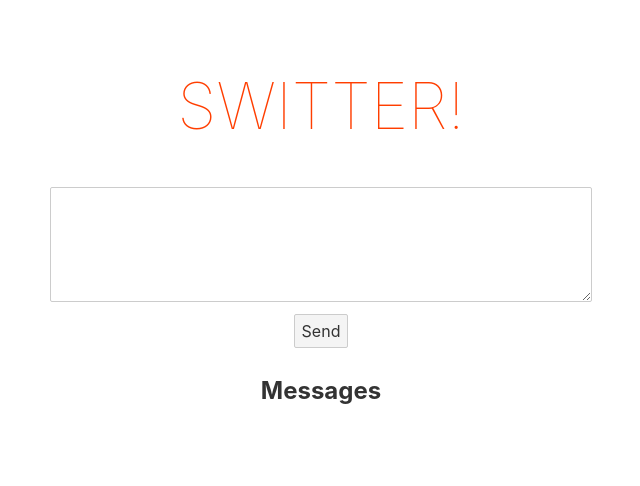
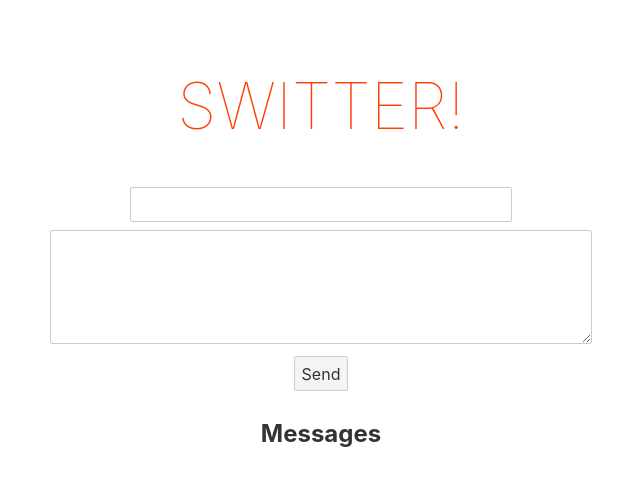
Before and after one commit to edobxt/slam4-21-svelte, a Svelte app: page / in a window 1280 px wide. Shown: the top 486 px of the page, without its empty margins (319-959 px from the left). Built offline with nearby package versions, Linux system fonts and the light colour scheme.

Commit message:
Modification style input auteur

```diff
--- a/src/App.svelte
+++ b/src/App.svelte
@@ -20,7 +20,7 @@
 <main>
 	<h1>{name}!</h1>
 
-    <Message author="Jojo" on:message={addMessage}/>
+    <Message on:message={addMessage}/>
 
     <div>
         <h2>Messages</h2>
--- a/src/Message.svelte
+++ b/src/Message.svelte
@@ -7,8 +7,8 @@
 
     // Message a envoyer
     let message = "";
-    // Props author
-    export let author;
+    // Auteur du message
+    let author = "";
     // Ajoute un message à la liste des messages
     const saveMessage = () => {
         // Structure d'un message
@@ -24,13 +24,21 @@
         dispatch('message', newMessage);
         // Reset de la variable message
         message = "";
+        // Reset de la variable author
+        author = "";
     }
 </script>
 
 <main>
+    <input class="text" type="text" bind:value={author}>
+    <br>
     <textarea cols="50" rows="5" bind:value={message}></textarea>
     <br>
     <button on:click={saveMessage}>Send</button>
 </main>
 
-<style></style>
+<style>
+    .text {
+        width: 382px;
+    }
+</style>
```
